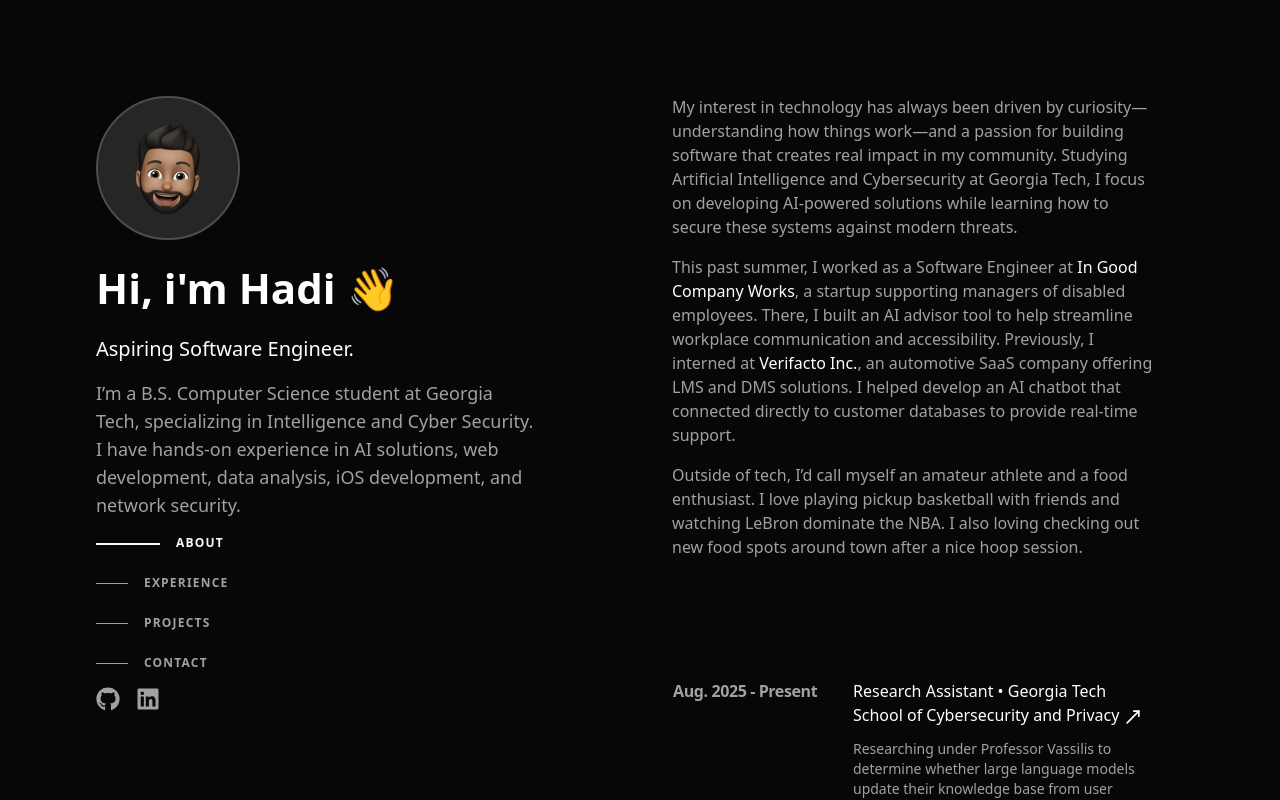
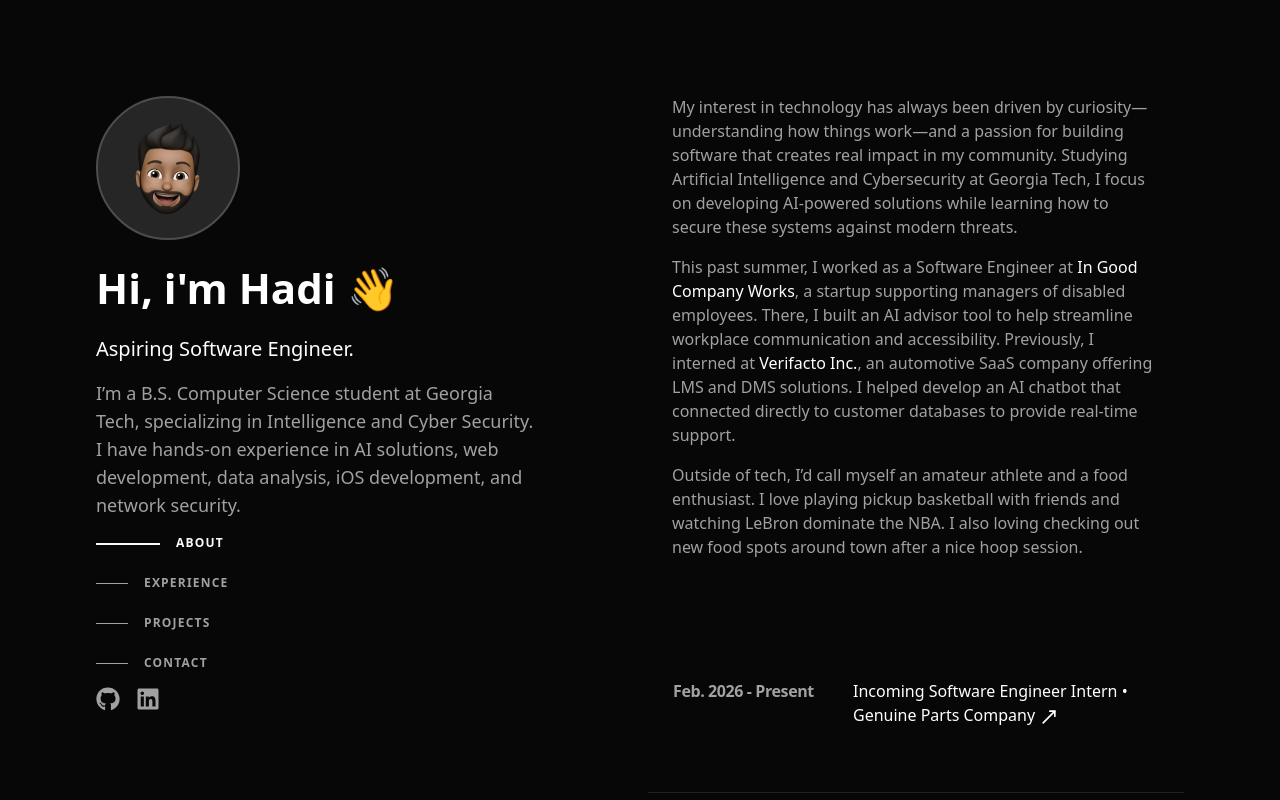
Before and after one commit to hadimalik12/hadimalik-portfolio, a Next.js app: page / in a window 1280 px wide. Shown: the top 800 px of the page. Built offline with nearby package versions, Linux system fonts and the light colour scheme.

Commit message:
new updates

```diff
--- a/components/ExpCards.tsx
+++ b/components/ExpCards.tsx
@@ -11,6 +11,17 @@
 import { MoveRight, MoveUpRight } from "lucide-react";
 
 const jobPositions = [
+  {
+    timeline: "Feb. 2026 - Present",
+    currentPosition: "Incoming Software Engineer Intern",
+    place: "Genuine Parts Company",
+    previousPositions: [""],
+    description:
+      "",
+    skills: [
+    ],
+    link: "https://www.genpt.com/",
+  },
   {
     timeline: "Aug. 2025 - Present",
     currentPosition: "Research Assistant",
```
Also changed, not shown: 1 other file (tests, documents, lock files or other folders).
